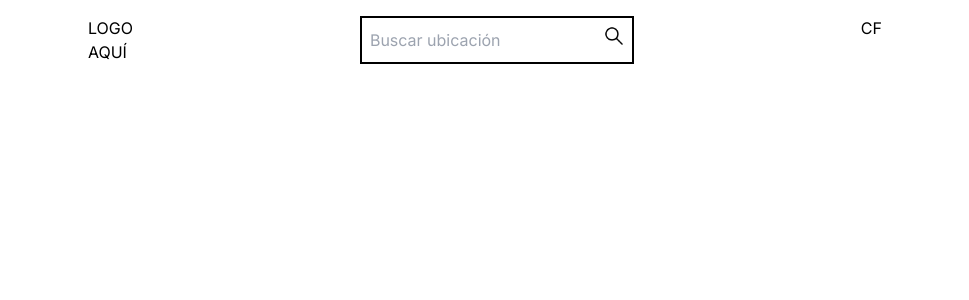
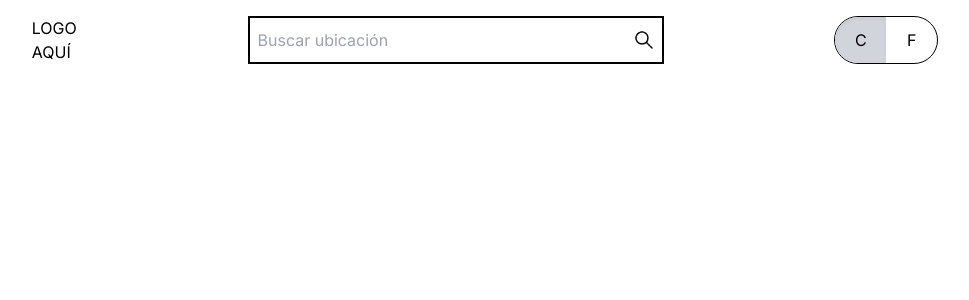
Before and after one commit to adriangrahldev/encar_ppy, a Next.js app in the folder client/: page / in a window 1280 px wide. Shown: the top 300 px of the page, without its empty margins (155-1124 px from the left). Built offline with nearby package versions, Linux system fonts and the light colour scheme; no server answers.

Commit message:
Creación del buscador y  el botón de C y F

```diff
--- a/client/src/app/page.tsx
+++ b/client/src/app/page.tsx
@@ -1,6 +1,30 @@
+"use client"
+import axios from "axios";
 import Image from "next/image";
+import { useState } from "react";
+import { apiUrl } from "./services/config";
 
 export default function Home() {
+  const [searchDepart, setSearchDepart] = useState<string>("");
+  const [searchResults, setSearchResults] = useState([]);
+
+  const [isFarheneit, setIsFarheneit] = useState<boolean>(false);
+
+
+  const handleSubmit = (e: React.FormEvent) => {
+    e?.preventDefault();
+	handleSearchDepartment();
+  };
+
+  const handleSearchDepartment = async () => {
+    try {
+      const response = await axios.get(`${apiUrl}/departamentos/search/${searchDepart}`);
+      const results = await response.data;
+      setSearchResults(results);
+    } catch (error) {
+      console.log(error);
+    }
+  };
   return (
     <main>
       <div className="flex item-center w-full justify-evenly p-4">
@@ -8,15 +32,25 @@ export default function Home() {
           <h1>LOGO</h1>
           <h1>AQUÍ</h1>
         </div>
-        <div className="border-2 border-black p-2">
-          <input type="text" placeholder="Buscar ubicación" />
-          <button className="item-center w-" type="submit">
+        <form
+          onSubmit={handleSubmit}
+          className="border-2 border-black p-2 w-2/6 flex justify-between"
+        >
+          <input
+            className="focus:outline-none"
+            type="text"
+            placeholder="Buscar ubicación"
+            value={searchDepart}
+			onChange={(e) => setSearchDepart(e.target.value)}
+          />
+          <button className="item-center" type="submit">
             <Image src="/search.png" alt="Search" width="20" height="20" />
           </button>
-        </div>
-        <div>
-          <button>C</button>
-          <button>F</button>
+        </form>
+
+        <div className="w-1/12 text-center border-black flex border rounded-3xl">
+          <button className={`rounded-l-3xl border-black flex-1 ${!isFarheneit ? 'shadow-inner bg-gray-300':''}`} onClick={(e) => setIsFarheneit(false)}>C</button>
+          <button className={`rounded-r-3xl border-black flex-1 ${isFarheneit ? 'shadow-inner bg-gray-300':''}`} onClick={(e) => setIsFarheneit(true)}>F</button>
         </div>
       </div>
     </main>
```
